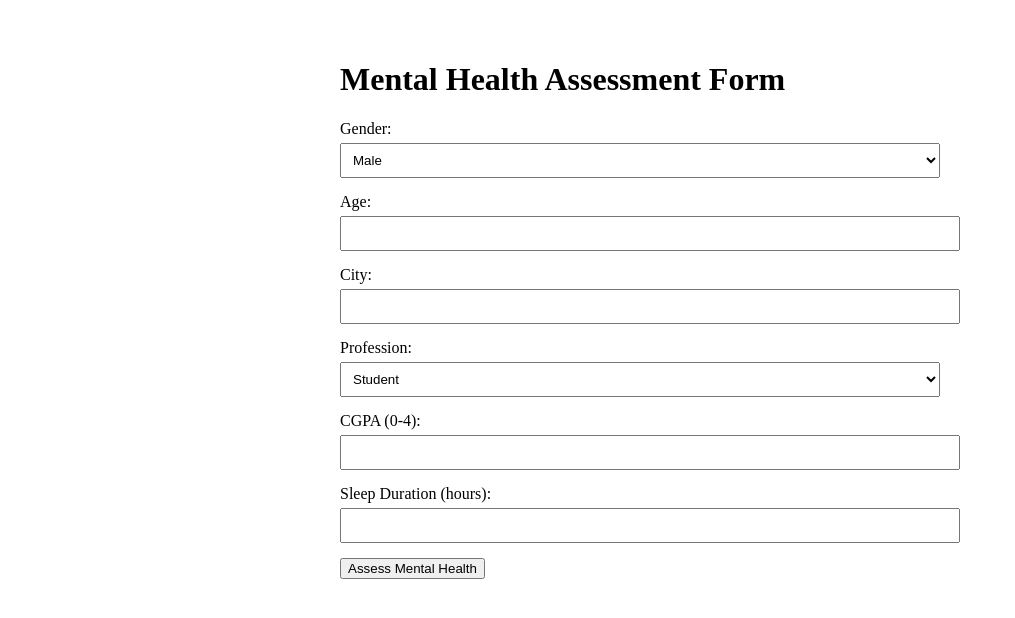
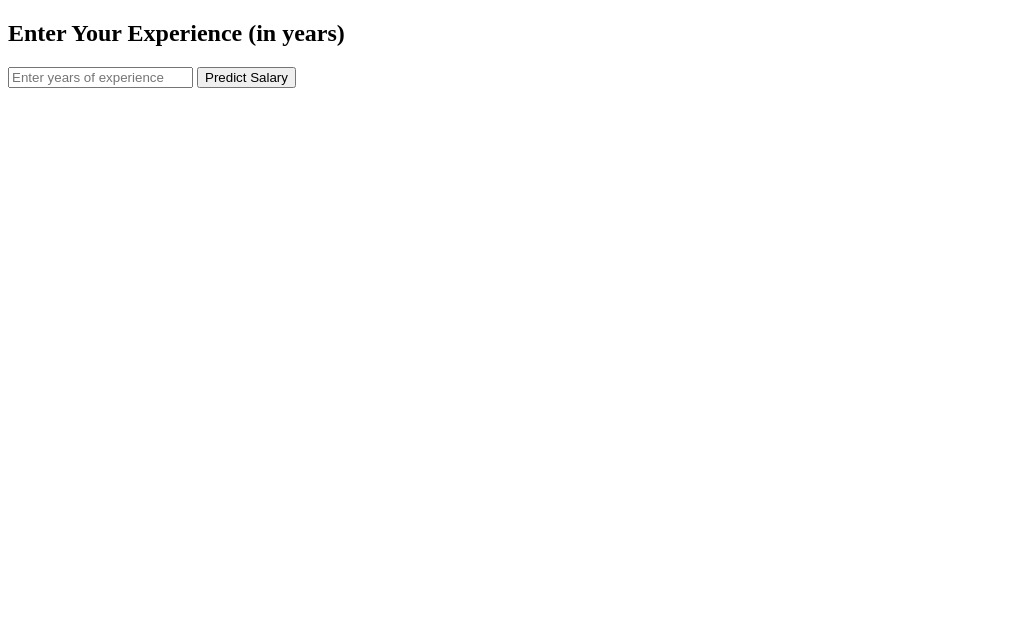
Before and after one commit to Soumyadipmaity1/prediction-model-flask, a Flask app: page / in a window 1280 px wide. Shown: the top 618 px of the page, without its empty margins (0-1015 px from the left). Run offline with Flask 3, Linux system fonts and the light colour scheme; parts of the project's set-up code (start-up, migrations or seed data) failed here and were passed over.

Commit message:
Refactor salary prediction app: update model loading, input form, and output display; add dataset and training logic

```diff
--- a/app.py
+++ b/app.py
@@ -1,29 +1,26 @@
 from flask import Flask, render_template, request
-import joblib
-import pandas as pd
+import pickle
+import numpy as np
 
 app = Flask(__name__)
 
 # Load the trained model
-model = joblib.load('model.pkl')
+with open("model.pkl", "rb") as model_file:
+    model = pickle.load(model_file)
 
-@app.route('/')
-def home():
-    return render_template('input.html')
+# Home route (Input Form)
+@app.route("/", methods=["GET", "POST"])
+def index():
+    if request.method == "POST":
+        try:
+            experience = float(request.form["experience"])  # Get user input
+            prediction = model.predict(np.array([[experience]]))  # Make prediction
+            predicted_salary = round(prediction[0], 2)  # Round to 2 decimal places
+            return render_template("output.html", experience=experience, salary=predicted_salary)
+        except ValueError:
+            return "Invalid input! Please enter a numeric value."
 
-@app.route('/predict', methods=['POST'])
-def predict():
-    # Get form data
-    features = [float(x) for x in request.form.values()]
+    return render_template("input.html")
 
-    # Convert to DataFrame with correct feature names
-    feature_names = ['feature1', 'feature2', 'feature3']  # Replace with your actual feature names
-    df = pd.DataFrame([features], columns=feature_names)
-
-    # Make prediction
-    prediction = model.predict(df)
-
-    return render_template('output.html', prediction=prediction[0])
-
-if __name__ == '__main__':
+if __name__ == "__main__":
     app.run(debug=True)
--- a/template/input.html
+++ b/template/input.html
@@ -1,64 +1,13 @@
 <!DOCTYPE html>
 <html>
 <head>
-    <title>Mental Health Assessment</title>
-    <style>
-        .form-container { max-width: 600px; margin: 20px auto; padding: 20px; }
-        .form-group { margin-bottom: 15px; }
-        label { display: block; margin-bottom: 5px; }
-        input, select { width: 100%; padding: 8px; }
-    </style>
+    <title>Salary Prediction</title>
 </head>
 <body>
-    <div class="form-container">
-        <h1>Mental Health Assessment Form</h1>
-        <form action="/predict" method="post">
-            <div class="form-group">
-                <label>Gender:</label>
-                <select name="gender" required>
-                    <option value="Male">Male</option>
-                    <option value="Female">Female</option>
-                    <option value="Other">Other</option>
-                </select>
-            </div>
-
-            <div class="form-group">
-                <label>Age:</label>
-                <input type="number" name="age" min="15" max="60" required>
-            </div>
-
-            <div class="form-group">
-                <label>City:</label>
-                <input type="text" name="city" required>
-            </div>
-
-            <div class="form-group">
-                <label>Profession:</label>
-                <select name="profession" required>
-                    <option value="Student">Student</option>
-                    <option value="Employed">Employed</option>
-                    <option value="Unemployed">Unemployed</option>
-                </select>
-            </div>
-
-            <!-- Add similar form groups for all other fields -->
-            <!-- Include all other fields with appropriate input types -->
-            <!-- Example for CGPA -->
-            <div class="form-group">
-                <label>CGPA (0-4):</label>
-                <input type="number" step="0.01" name="cgpa" min="0" max="4" required>
-            </div>
-
-            <!-- Example for Sleep Duration -->
-            <div class="form-group">
-                <label>Sleep Duration (hours):</label>
-                <input type="number" step="0.5" name="sleep_duration" min="0" max="24" required>
-            </div>
-
-            <!-- Include all remaining fields following similar patterns -->
-
-            <button type="submit">Assess Mental Health</button>
-        </form>
-    </div>
+    <h2>Enter Your Experience (in years)</h2>
+    <form action="/" method="POST">
+        <input type="text" name="experience" placeholder="Enter years of experience" required>
+        <button type="submit">Predict Salary</button>
+    </form>
 </body>
 </html>
```
Also changed, not shown: dataset.csv (added, +11 -0 lines), preprocessing.py (+16 -36 lines), template/output.html (+5 -4 lines).
